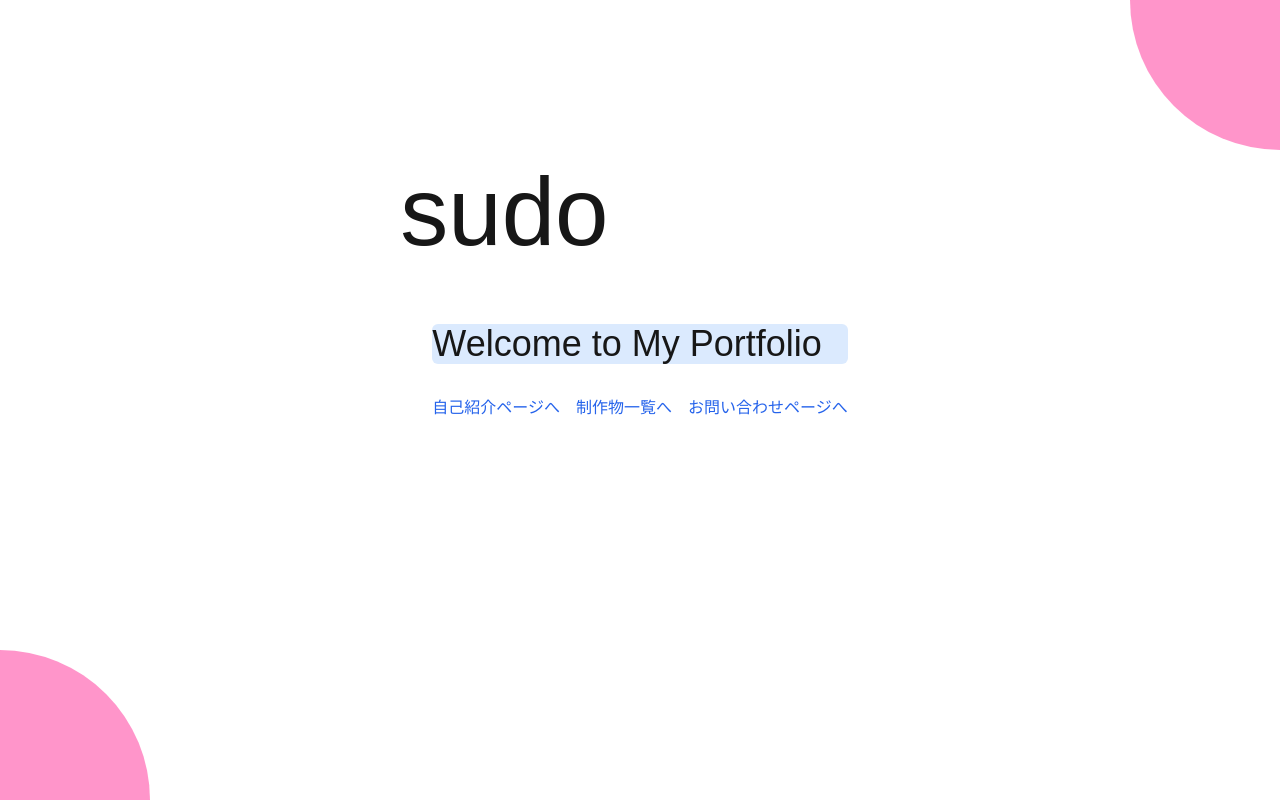
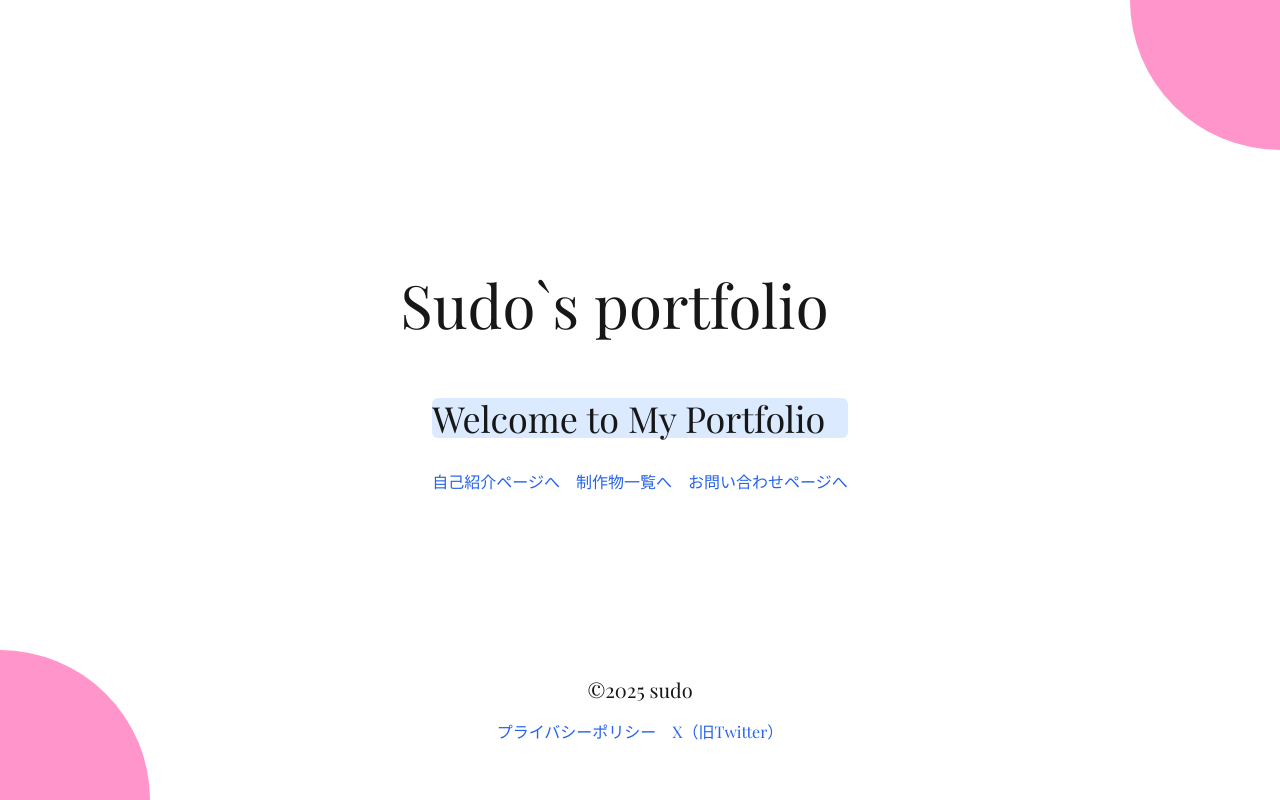
Before and after one commit to s-taku0502/portfolio, a Next.js app: page / in a window 1280 px wide. Shown: the top 800 px of the page. Built offline with nearby package versions, Linux system fonts and the light colour scheme.

Commit message:
フォントの変更

```diff
--- a/src/app/page.js
+++ b/src/app/page.js
@@ -1,5 +1,6 @@
-import Link from "next/link";
-import "../styles/globals.css"
+// import Link from "next/Link";
+import "../styles/globals.css";
+import CustomLink from "../components/CustomLink";
 
 export default function Home() {
   return (
@@ -7,31 +8,31 @@ export default function Home() {
       <div className="background-shape shape-top-right" />
       <div className="background-shape shape-bottom-left" />
       <div className="grid grid-rows-[20px_1fr_20px] items-center justify-items-center min-h-screen p-8 pb-20 gap-16 sm:p-20 font-[family-name:var(--font-geist-sans)]">
-        <main className="flex flex-col gap-8 row-start-2 items-center sm:items-start">
-          <h1 className="text-8xl ts-2xl">sudo</h1>
-          <div className="min-h-screen p-8">
+        <main className="font-playfair flex flex-col gap-8 row-start-2 items-center sm:items-start">
+          <h1 className="text-6xl ts-2xl">Sudo`s portfolio</h1>
+          <div className="max-h-screen p-8">
             <h1 className="text-4xl mb-8 bg-blue-100 rounded-md">
               Welcome to My Portfolio
             </h1>
             <nav className="flex space-x-4">
-              <Link href="/about" className="text-blue-600 ts:bold hover:underline">
+              <CustomLink href="/about">
                 自己紹介ページへ
-              </Link>
-              <Link href="/projects" className="text-blue-600 hover:underline">
+              </CustomLink>
+              <CustomLink href="/projects">
                 制作物一覧へ
-              </Link>
-              <Link href="/contact" className="text-blue-600 hover:underline">
+              </CustomLink>
+              <CustomLink href="/contact">
                 お問い合わせページへ
-              </Link>
+              </CustomLink>
             </nav>
           </div>
         </main>
-        <footer className="flex flex-col gap-4 row-start-3 items-center">
-          <a className="text-center">©2025 sudo</a>
+        <footer className="font-playfair flex flex-col gap-4 row-start-3 items-center">
+          <a className="text-center text-xl">©2025 sudo</a>
           <div className="flex space-x-4">
-            <Link href="/privacy" className="text-blue-600 hover:underline">
+            <CustomLink href="/privacy" >
               プライバシーポリシー
-            </Link>
+            </CustomLink>
             <a
               href="https://x.com/ocean_t_umi"
               className="text-blue-600 hover:underline"
```
